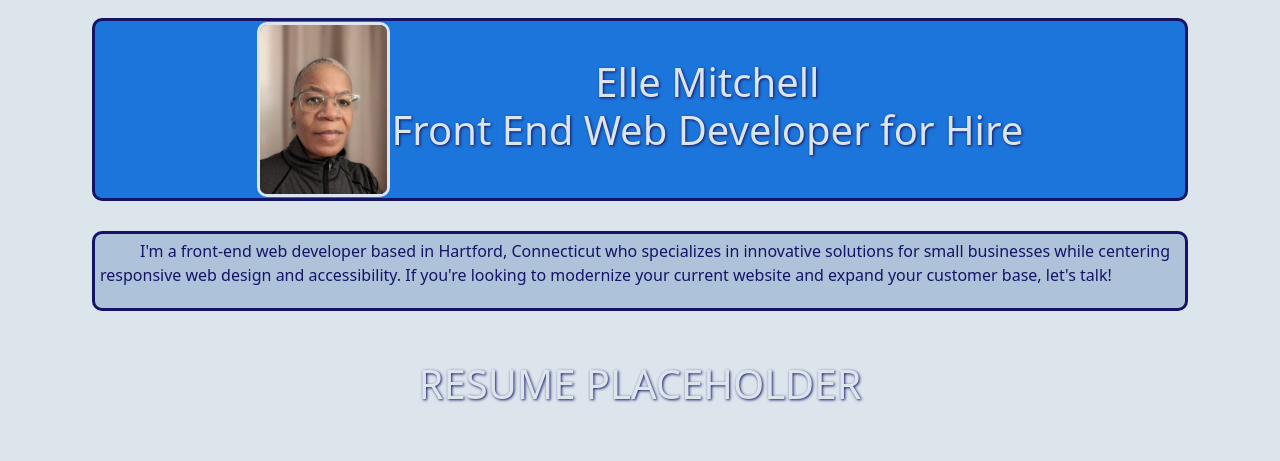
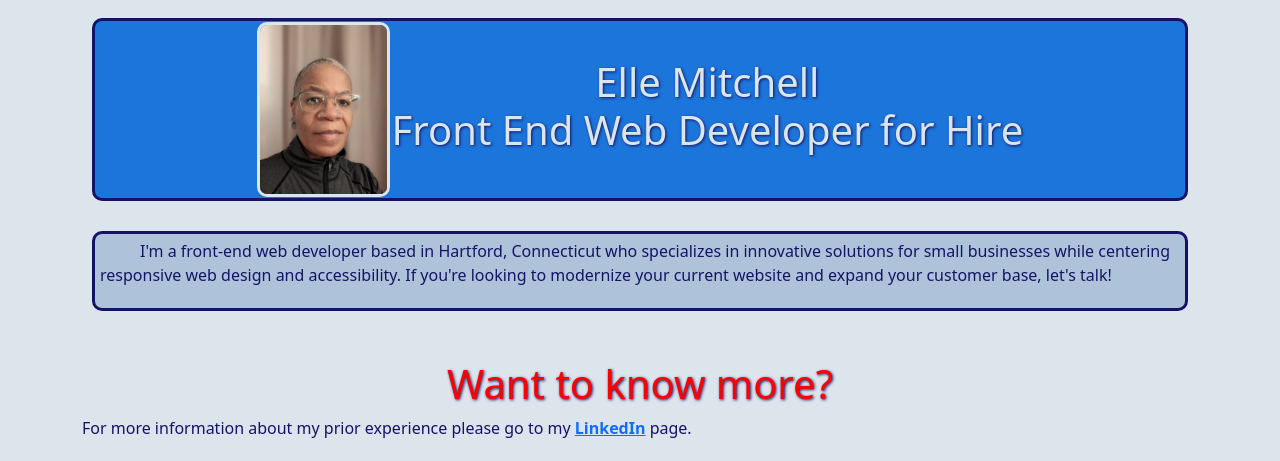
Before and after one commit to ellemitchell/ellemitchell.tech, a plain HTML site: page resume.html in a window 1280 px wide. Shown: the part 81-542 px from the top of the page. Drawn offline with nearby package versions, Linux system fonts and the light colour scheme.

Commit message:
Updated resume.html
Resume page updated with text styling and color

```diff
--- a/resume.html
+++ b/resume.html
@@ -70,7 +70,8 @@
       <br>
       <br>
       <section>
-       <h1>RESUME PLACEHOLDER</h1>
+       <h1 style="color:red;">Want to know more?</h1>
+        <p>For more information about my prior experience please go to my <strong><a href="https://www.linkedin.com/ellemitchell">LinkedIn</a></strong> page.</p>
       </section>
       <br>
       <br>
```
